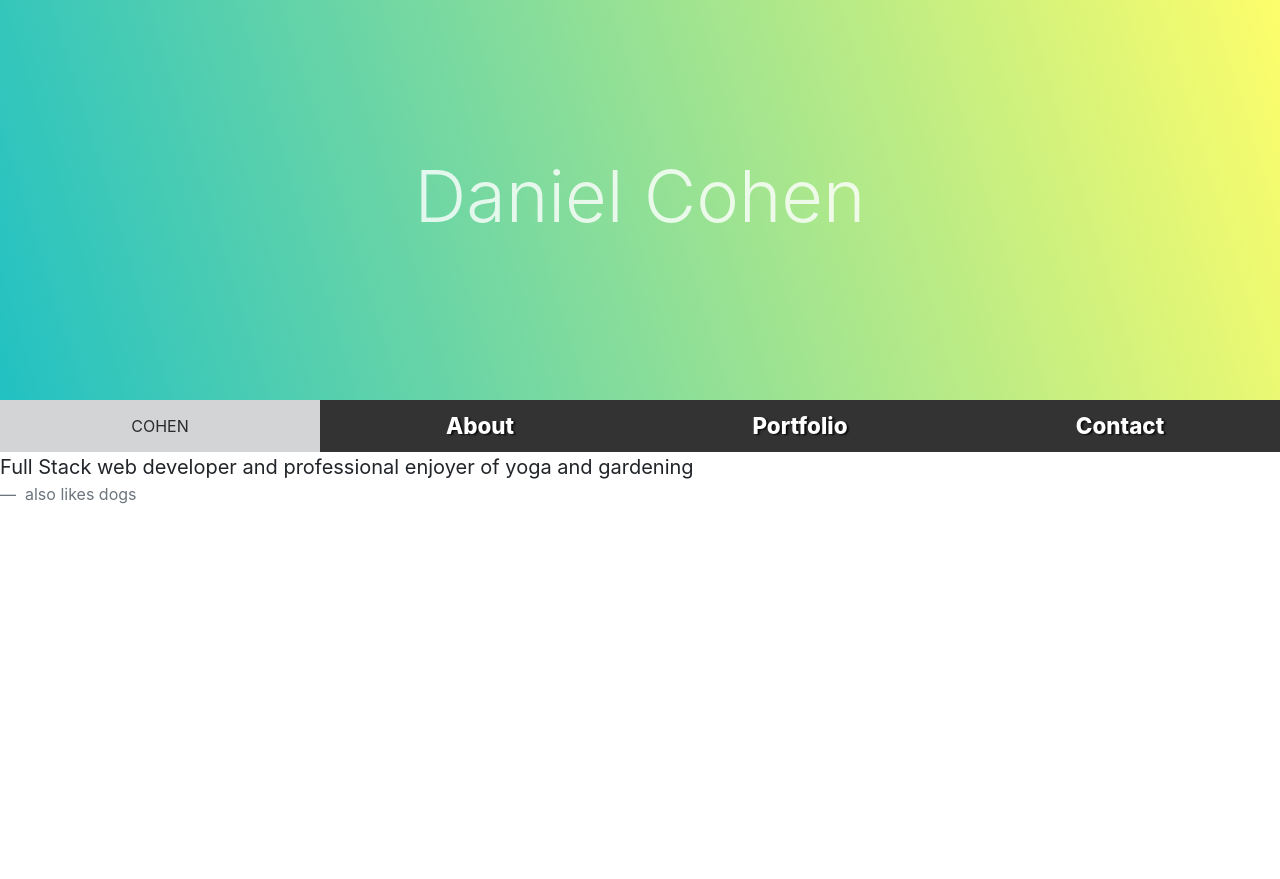
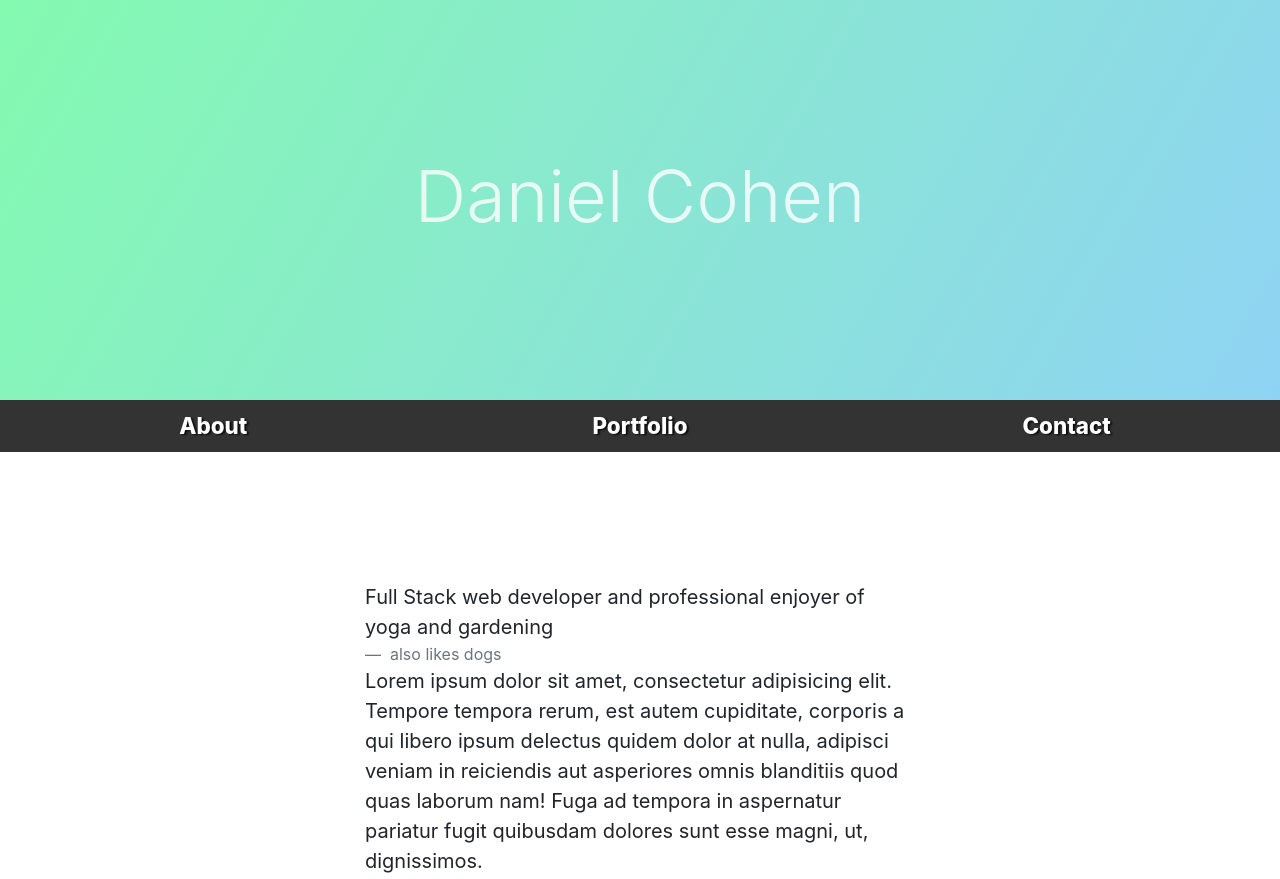
Before and after one commit to dcoco1890/port_co, a plain HTML site: page index.html in a window 1280 px wide. Shown: the top 879 px of the page. Before the commit the page ends 800 px from the top, so only its background shows below. Drawn offline with nearby package versions, Linux system fonts and the light colour scheme.

Commit message:
nav bar now works, and sticks to the top of the page when scrolling down. Now I need content so the page will scroll down

```diff
--- a/assets/css/style.css
+++ b/assets/css/style.css
@@ -1,5 +1,32 @@
 h2.display-3 {
     color: rgba(255, 255, 255, 0.8);
+}
+
+header {
+    text-align: center;
+    color: #F3f3f3;
+    background: rgb(34, 193, 195);
+    background-image: linear-gradient(120deg, #84fab0 0%, #8fd3f4 100%);
+    /* background: linear-gradient(73deg, rgba(34, 193, 195, 1) 0%, rgba(252, 253, 45, 0.7063200280112045) 100%); */
+    height: 50vh;
+    display: flex;
+    justify-content: center;
+    align-items: center;
+}
+
+#box {
+    width: 100px;
+    height: 100px;
+    background-color: red;
+    ;
+}
+
+.div2 {
+    max-width: 650px;
+    margin: 80px auto;
+    padding: 50px;
+    transform: scale(1);
+    transition: transform 0.5s;
 }
 
 nav {
@@ -9,6 +36,17 @@ nav {
     position: relative;
     z-index: 1;
     background: rgba(0, 0, 0, 0.8);
+}
+
+body.fixed-nav nav {
+    position: fixed;
+    box-shadow: 1px 5px 15px rgba(0, 0, 0, 0.5);
+    background: rgba(0, 0, 0, 1);
+}
+
+body.fixed-nav .div2 {
+    transform: scale(.9);
+    transform: translateX(10px);
 }
 
 nav ul {
@@ -38,20 +76,16 @@ nav li:hover {
     transform: scale(1);
 }
 
-li.cohen {
+nav li.cohen {
     background-color: rgba(252, 253, 255, 0.8);
     color: rgba(0, 0, 0, 0.8);
+    max-width: 0;
+    overflow: hidden;
+    transition: .9s cubic-bezier(0.075, 0.82, 0.165, 1);
 }
 
-header {
-    text-align: center;
-    color: #F3f3f3;
-    background: rgb(34, 193, 195);
-    background: linear-gradient(73deg, rgba(34, 193, 195, 1) 0%, rgba(252, 253, 45, 0.7063200280112045) 100%);
-    height: 50vh;
-    display: flex;
-    justify-content: center;
-    align-items: center;
+.fixed-nav li.cohen {
+    max-width: 500px;
 }
 
 a {
--- a/assets/js/script.js
+++ b/assets/js/script.js
@@ -1,5 +1,11 @@
 $(document).ready(function() {
+
+    const head = $("header");
     const links = $(".navi");
+
+    const nav = $(".navigate");
+    var offset = nav.offset();
+    var top = offset.top;
 
     function remove() {
         $(".active").removeClass("active").addClass("not-active");
@@ -28,6 +34,20 @@ $(document).ready(function() {
 
     function navFix() {
 
+
+
+        if (window.scrollY >= top) {
+            $("body").css({ "padding-top": top });
+            nav.addClass("fixed");
+            head.css({ "display": "none" });
+            $("body").addClass("fixed-nav");
+
+        } else {
+            $("body").css({ "padding-top": 0 });
+            nav.removeClass("fixed");
+            $("body").removeClass("fixed-nav");
+            head.css({ "display": "" });
+        }
     }
 
     $(window).on("scroll", navFix);
--- a/index.html
+++ b/index.html
@@ -16,11 +16,12 @@
 </head>
 
 <body>
-    <div class="parent">
+
     <header>
         <h2 class="slide-in-top display-3">Daniel Cohen</h2>
+        <!-- <div class="rounded-circle" id="box"></div> -->
     </header>
-        <div class="div1">
+
     <nav class="navigate">
         <ul>
             <li class="navi cohen">COHEN</li>
@@ -29,26 +30,41 @@
             <li class="navi" id="contact"><a href="#" id="contact">Contact</a></li>
         </ul>
     </nav>
-        </div>
+
     <div class="div2">
 
         <blockquote class="blockquote active" id=about>
             <p class="mb-0">Full Stack web developer and professional enjoyer of yoga and gardening</p>
             <footer class="blockquote-footer"> also likes dogs <cite title="Source Title"></cite></footer>
+            <p>Lorem ipsum dolor sit amet, consectetur adipisicing elit. Tempore tempora rerum, est autem cupiditate, corporis a qui libero ipsum delectus quidem dolor at nulla, adipisci veniam in reiciendis aut asperiores omnis blanditiis quod quas laborum
+                nam! Fuga ad tempora in aspernatur pariatur fugit quibusdam dolores sunt esse magni, ut, dignissimos.</p>
+            <p>Lorem ipsum dolor sit amet, consectetur adipisicing elit. Tempore tempora rerum, est autem cupiditate, corporis a qui libero ipsum delectus quidem dolor at nulla, adipisci veniam in reiciendis aut asperiores omnis blanditiis quod quas laborum
+                nam! Fuga ad tempora in aspernatur pariatur fugit quibusdam dolores sunt esse magni, ut, dignissimos.</p>
+            <p>Lorem ipsum dolor sit amet, consectetur adipisicing elit. Distinctio maiores adipisci quibusdam repudiandae dolor vero placeat esse sit! Quibusdam saepe aperiam explicabo placeat optio, consequuntur nihil voluptatibus expedita quia vero perferendis,
+                deserunt et incidunt eveniet temporibus doloremque possimus facilis. Possimus labore, officia dolore! Eaque ratione saepe, alias harum laboriosam deserunt laudantium blanditiis eum explicabo placeat reiciendis labore iste sint. Consectetur
+                expedita dignissimos, non quos distinctio, eos rerum facilis eligendi. Asperiores laudantium, rerum ratione consequatur, culpa consectetur possimus atque ab tempore illum non dolor nesciunt. Neque, rerum. A vel non incidunt, quod doloremque
+                dignissimos necessitatibus aliquid laboriosam architecto at cupiditate commodi expedita in, quae blanditiis. Deserunt labore sequi, repellat laboriosam est, doloremque culpa reiciendis tempore excepturi. Enim nostrum fugit itaque vel corporis
+                ullam sed tenetur ipsa qui rem quam error sint, libero. Laboriosam rem, ratione. Autem blanditiis laborum neque repudiandae quam, cumque, voluptate veritatis itaque, placeat veniam ad nisi. Expedita, laborum reprehenderit ratione soluta
+                velit natus, odit mollitia. Corporis rerum minima fugiat in nostrum. Assumenda natus cupiditate hic quidem ex, quas, amet ipsum esse dolore facilis beatae maxime qui inventore, iste? Maiores dignissimos dolore culpa debitis voluptatem
+                harum, excepturi enim reiciendis, tempora ab ipsam illum aspernatur quasi qui porro saepe iure sunt eligendi tenetur quaerat ducimus quas sequi omnis aperiam suscipit! Molestiae obcaecati officiis quo, ratione eveniet, provident pariatur.
+                Veniam quasi expedita distinctio, itaque molestiae sequi, dolorum nisi repellendus quia facilis iusto dignissimos nam? Tenetur fugit quos autem nihil, perspiciatis expedita enim tempore, alias ab maiores quis necessitatibus distinctio
+                molestias eum, quidem. Delectus impedit quidem laborum, fugit vel neque quo, ipsam, quasi aspernatur quas odio nihil? Veniam amet reiciendis blanditiis quis reprehenderit repudiandae neque, ab ducimus, odit excepturi voluptate saepe ipsam.
+                Voluptatem eum error voluptas porro officiis, amet! Molestias, fugit, ut! Tempore non magnam, amet, facere ducimus accusantium eos veritatis neque.</p>
         </blockquote>
+
 
         <div class="not-active portfolio">
             <h1>Portfolio</h1>
-                <p>Lorem ipsum dolor sit amet, consectetur adipisicing elit. Distinctio maiores adipisci quibusdam repudiandae dolor vero placeat esse sit! Quibusdam saepe aperiam explicabo placeat optio, consequuntur nihil voluptatibus expedita quia vero
-                    perferendis, deserunt et incidunt eveniet temporibus doloremque possimus facilis. Possimus labore, officia dolore! Eaque ratione saepe, alias harum laboriosam deserunt laudantium blanditiis eum explicabo placeat reiciendis labore iste
-                    sint. Consectetur expedita dignissimos, non quos distinctio, eos rerum facilis eligendi. Asperiores laudantium, rerum ratione consequatur, culpa consectetur possimus atque ab tempore illum non dolor nesciunt. Neque, rerum. A vel non
-                    incidunt, quod doloremque dignissimos necessitatibus aliquid laboriosam architecto at cupiditate commodi expedita in, quae blanditiis. Deserunt labore sequi, repellat laboriosam est, doloremque culpa reiciendis tempore excepturi. Enim
-                    nostrum fugit itaque vel corporis ullam sed tenetur ipsa qui rem quam error sint, libero. Laboriosam rem, ratione. Autem blanditiis laborum neque repudiandae quam, cumque, voluptate veritatis itaque, placeat veniam ad nisi. Expedita,
-                    laborum reprehenderit ratione soluta velit natus, odit mollitia. Corporis rerum minima fugiat in nostrum. Assumenda natus cupiditate hic quidem ex, quas, amet ipsum esse dolore facilis beatae maxime qui inventore, iste? Maiores dignissimos
-                    dolore culpa debitis voluptatem harum, excepturi enim reiciendis, tempora ab ipsam illum aspernatur quasi qui porro saepe iure sunt eligendi tenetur quaerat ducimus quas sequi omnis aperiam suscipit! Molestiae obcaecati officiis quo,
-                    ratione eveniet, provident pariatur. Veniam quasi expedita distinctio, itaque molestiae sequi, dolorum nisi repellendus quia facilis iusto dignissimos nam? Tenetur fugit quos autem nihil, perspiciatis expedita enim tempore, alias ab
-                    maiores quis necessitatibus distinctio molestias eum, quidem. Delectus impedit quidem laborum, fugit vel neque quo, ipsam, quasi aspernatur quas odio nihil? Veniam amet reiciendis blanditiis quis reprehenderit repudiandae neque, ab
-                    ducimus, odit excepturi voluptate saepe ipsam. Voluptatem eum error voluptas porro officiis, amet! Molestias, fugit, ut! Tempore non magnam, amet, facere ducimus accusantium eos veritatis neque.</p>
+            <p>Lorem ipsum dolor sit amet, consectetur adipisicing elit. Distinctio maiores adipisci quibusdam repudiandae dolor vero placeat esse sit! Quibusdam saepe aperiam explicabo placeat optio, consequuntur nihil voluptatibus expedita quia vero perferendis,
+                deserunt et incidunt eveniet temporibus doloremque possimus facilis. Possimus labore, officia dolore! Eaque ratione saepe, alias harum laboriosam deserunt laudantium blanditiis eum explicabo placeat reiciendis labore iste sint. Consectetur
+                expedita dignissimos, non quos distinctio, eos rerum facilis eligendi. Asperiores laudantium, rerum ratione consequatur, culpa consectetur possimus atque ab tempore illum non dolor nesciunt. Neque, rerum. A vel non incidunt, quod doloremque
+                dignissimos necessitatibus aliquid laboriosam architecto at cupiditate commodi expedita in, quae blanditiis. Deserunt labore sequi, repellat laboriosam est, doloremque culpa reiciendis tempore excepturi. Enim nostrum fugit itaque vel corporis
+                ullam sed tenetur ipsa qui rem quam error sint, libero. Laboriosam rem, ratione. Autem blanditiis laborum neque repudiandae quam, cumque, voluptate veritatis itaque, placeat veniam ad nisi. Expedita, laborum reprehenderit ratione soluta
+                velit natus, odit mollitia. Corporis rerum minima fugiat in nostrum. Assumenda natus cupiditate hic quidem ex, quas, amet ipsum esse dolore facilis beatae maxime qui inventore, iste? Maiores dignissimos dolore culpa debitis voluptatem
+                harum, excepturi enim reiciendis, tempora ab ipsam illum aspernatur quasi qui porro saepe iure sunt eligendi tenetur quaerat ducimus quas sequi omnis aperiam suscipit! Molestiae obcaecati officiis quo, ratione eveniet, provident pariatur.
+                Veniam quasi expedita distinctio, itaque molestiae sequi, dolorum nisi repellendus quia facilis iusto dignissimos nam? Tenetur fugit quos autem nihil, perspiciatis expedita enim tempore, alias ab maiores quis necessitatibus distinctio
+                molestias eum, quidem. Delectus impedit quidem laborum, fugit vel neque quo, ipsam, quasi aspernatur quas odio nihil? Veniam amet reiciendis blanditiis quis reprehenderit repudiandae neque, ab ducimus, odit excepturi voluptate saepe ipsam.
+                Voluptatem eum error voluptas porro officiis, amet! Molestias, fugit, ut! Tempore non magnam, amet, facere ducimus accusantium eos veritatis neque.</p>
 
             <ul>
                 <li><a href="https://dcoco1890.github.io/HangmanJs/">Hangman Game</a></li>
@@ -64,7 +80,7 @@
         </div>
 
     </div>
-    </div>
+
     <script src="./assets/js/script.js"></script>
 </body>
 
```
Lines whose indentation alone changed are shown as unchanged.
